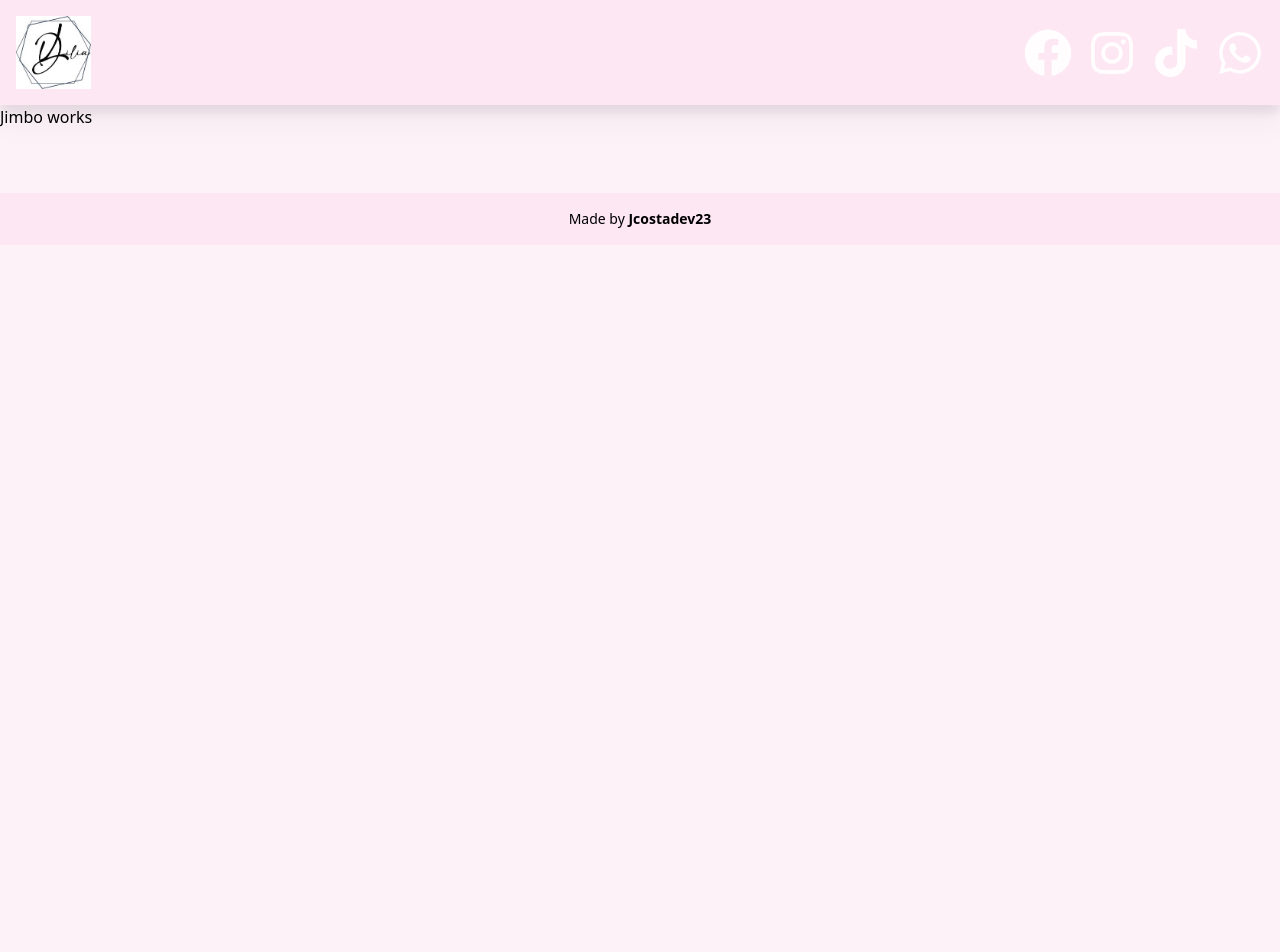
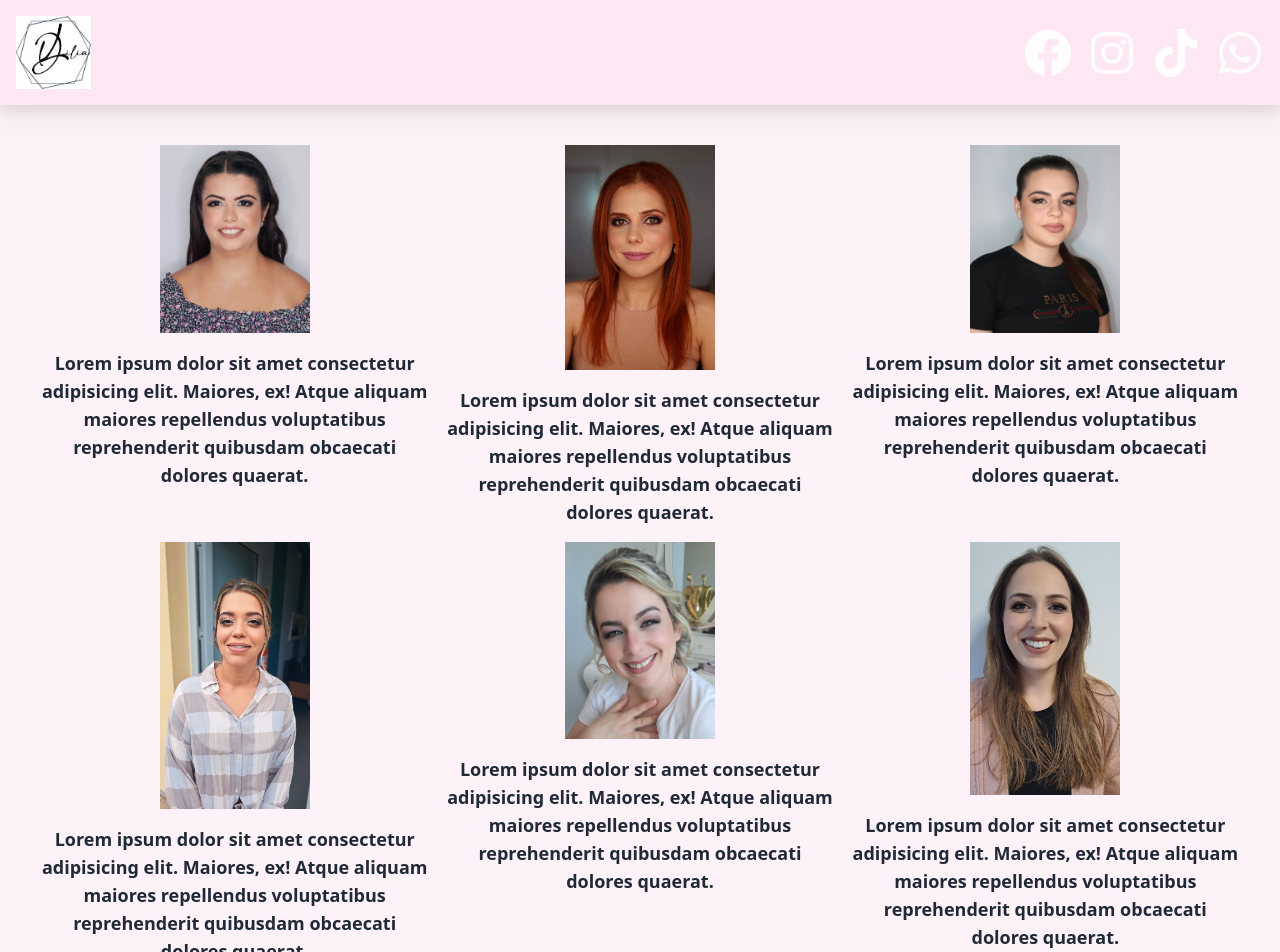
Before and after one commit to jcostadev23/blog_lilia, a Next.js app: page /users/works in a window 1280 px wide. Shown: the top 952 px of the page. Before the commit the page ends 800 px from the top, so only its background shows below. Built offline with nearby package versions, Linux system fonts and the light colour scheme.

Commit message:
page Works

```diff
--- /dev/null
+++ b/src/app/users/works/page.tsx
@@ -0,0 +1,44 @@
+import Image from "next/image";
+
+export default function Works() {
+    return (
+        <div className="grid grid-cols-1 md:grid-cols-2 m-10 lg:grid-cols-3 gap-4">
+            <div className="flex flex-col items-center">
+                <Image src="/images/workpic/pic4.jpg" alt="work picture" width={150} height={150} />
+                <p className="text-lg text-gray-800 font-semibold text-center leading-7 mt-4">
+                    Lorem ipsum dolor sit amet consectetur adipisicing elit. Maiores, ex! Atque aliquam maiores repellendus voluptatibus reprehenderit quibusdam obcaecati dolores quaerat.
+                </p>
+            </div>
+            <div className="flex flex-col items-center">
+                <Image src="/images/workpic/pic7.jpg" alt="work picture" width={150} height={150} />
+                <p className="text-lg text-gray-800 font-semibold text-center leading-7 mt-4">
+                    Lorem ipsum dolor sit amet consectetur adipisicing elit. Maiores, ex! Atque aliquam maiores repellendus voluptatibus reprehenderit quibusdam obcaecati dolores quaerat.
+                </p>
+            </div>
+            <div className="flex flex-col items-center">
+                <Image src="/images/workpic/pic9.jpg" alt="work picture" width={150} height={150} />
+                <p className="text-lg text-gray-800 font-semibold text-center leading-7 mt-4">
+                    Lorem ipsum dolor sit amet consectetur adipisicing elit. Maiores, ex! Atque aliquam maiores repellendus voluptatibus reprehenderit quibusdam obcaecati dolores quaerat.
+                </p>
+            </div>
+            <div className="flex flex-col items-center">
+                <Image src="/images/workpic/pic12.jpg" alt="work picture" width={150} height={150} />
+                <p className="text-lg text-gray-800 font-semibold text-center leading-7 mt-4">
+                    Lorem ipsum dolor sit amet consectetur adipisicing elit. Maiores, ex! Atque aliquam maiores repellendus voluptatibus reprehenderit quibusdam obcaecati dolores quaerat.
+                </p>
+            </div>
+            <div className="flex flex-col items-center">
+                <Image src="/images/workpic/pic19.jpg" alt="work picture" width={150} height={150} />
+                <p className="text-lg text-gray-800 font-semibold text-center leading-7 mt-4">
+                    Lorem ipsum dolor sit amet consectetur adipisicing elit. Maiores, ex! Atque aliquam maiores repellendus voluptatibus reprehenderit quibusdam obcaecati dolores quaerat.
+                </p>
+            </div>
+            <div className="flex flex-col items-center">
+                <Image src="/images/workpic/pic18.jpg" alt="work picture" width={150} height={150} />
+                <p className="text-lg text-gray-800 font-semibold text-center leading-7 mt-4">
+                    Lorem ipsum dolor sit amet consectetur adipisicing elit. Maiores, ex! Atque aliquam maiores repellendus voluptatibus reprehenderit quibusdam obcaecati dolores quaerat.
+                </p>
+            </div>
+        </div>
+    )
+}
```
